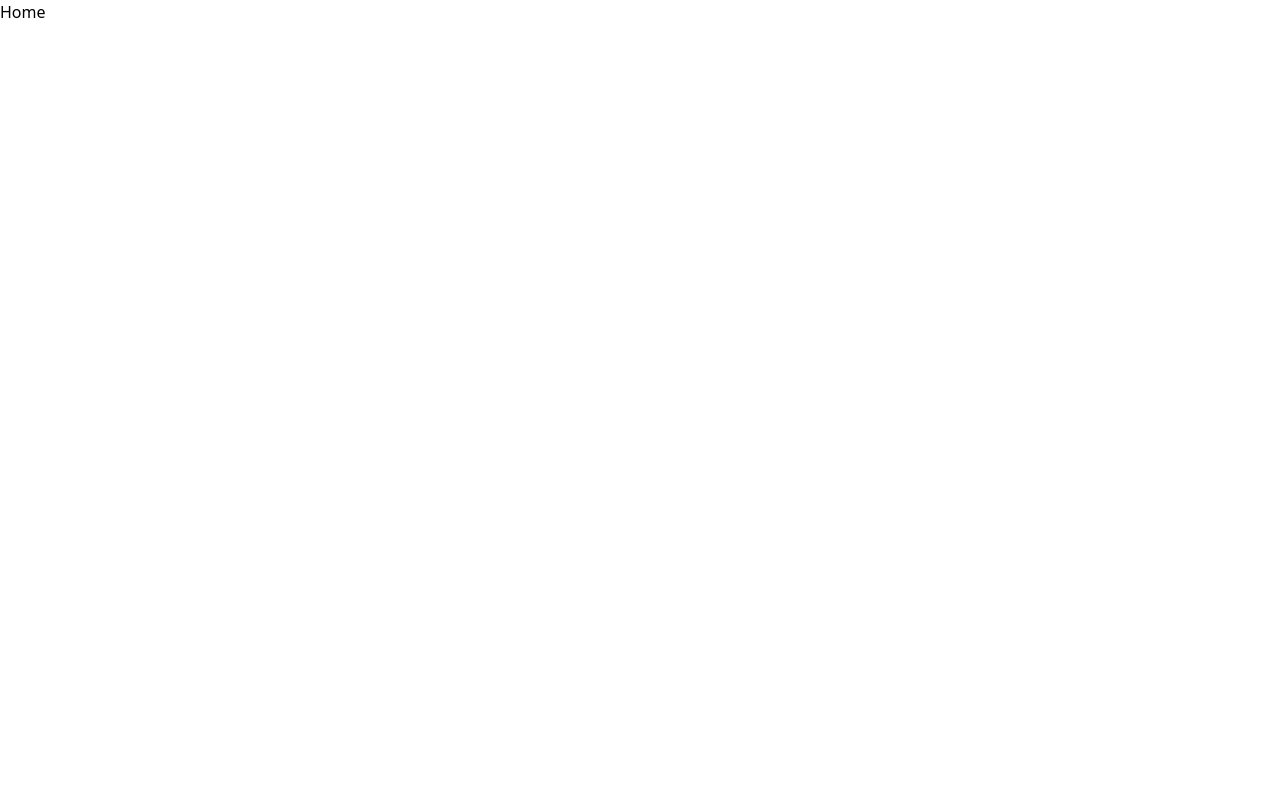
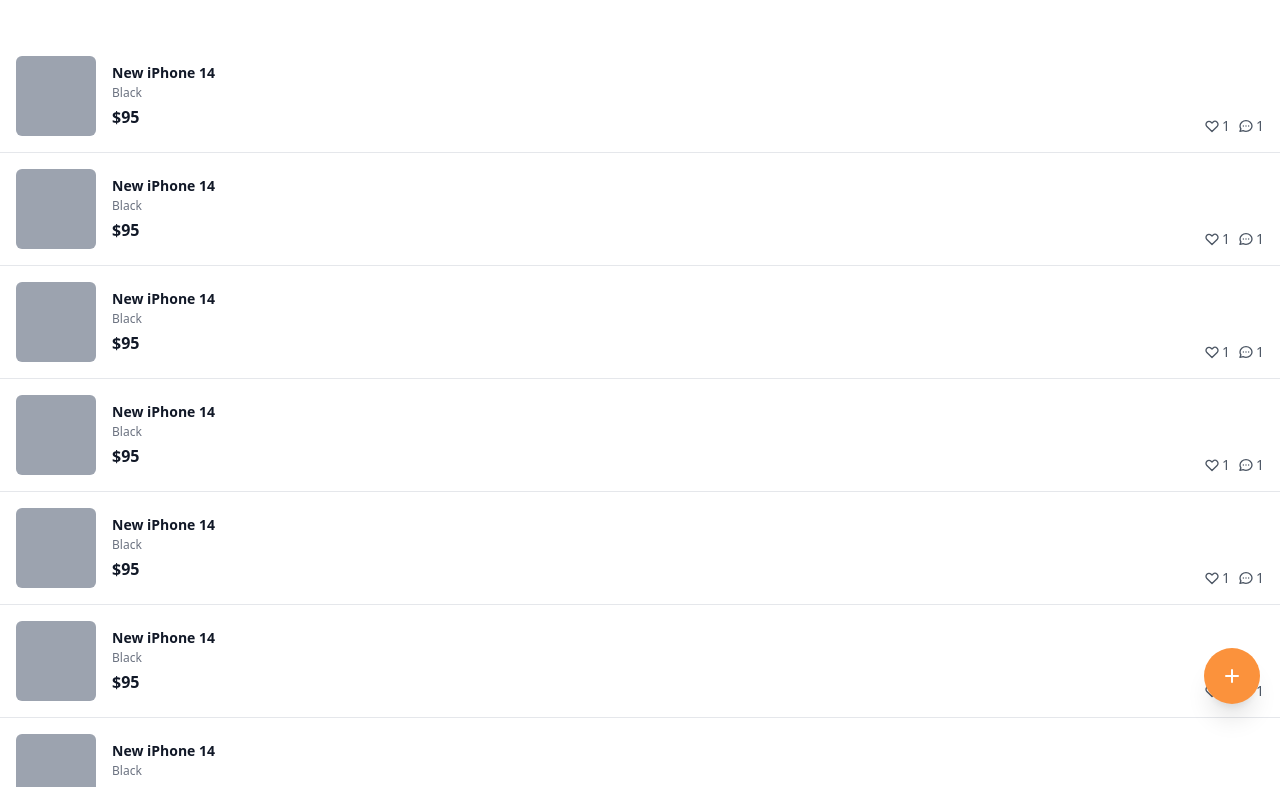
Before and after one commit to kkuyu/-carrot-market, a Next.js app: page / in a window 1280 px wide. Shown: the top 787 px of the page. Built offline with nearby package versions, Linux system fonts and the light colour scheme.

Commit message:
Home Screen

```diff
--- a/pages/index.tsx
+++ b/pages/index.tsx
@@ -1,7 +1,53 @@
 import type { NextPage } from "next";
 
 const Home: NextPage = () => {
-  return <div>Home</div>;
+  return (
+    <div className="flex flex-col py-10">
+      {[1, 1, 1, 1, 1, 1, 1, 1, 1, 1, 1, 1].map((_, i) => (
+        <div key={i} className="border-b">
+          <button type="button" className="flex justify-between items-stretch w-full p-4 cursor-pointer">
+            <div className="flex space-x-4">
+              <div className="flex-none w-20 h-20 bg-gray-400 rounded-md" />
+              <div className="flex flex-col justify-center text-left">
+                <h3 className="text-sm font-semibold text-gray-900">New iPhone 14</h3>
+                <span className="mt-0.5 text-xs text-gray-500">Black</span>
+                <span className="mt-1 font-semibold text-gray-900">$95</span>
+              </div>
+            </div>
+            <div className="flex items-end justify-end space-x-2">
+              <div className="flex items-center space-x-0.5 text-sm text-gray-600">
+                <svg className="flex-none w-4 h-4" fill="none" stroke="currentColor" viewBox="0 0 24 24" xmlns="http://www.w3.org/2000/svg">
+                  <path
+                    strokeLinecap="round"
+                    strokeLinejoin="round"
+                    strokeWidth="2"
+                    d="M4.318 6.318a4.5 4.5 0 000 6.364L12 20.364l7.682-7.682a4.5 4.5 0 00-6.364-6.364L12 7.636l-1.318-1.318a4.5 4.5 0 00-6.364 0z"
+                  ></path>
+                </svg>
+                <span>1</span>
+              </div>
+              <div className="flex items-center space-x-0.5 text-sm text-gray-600">
+                <svg className="flex-none w-4 h-4" fill="none" stroke="currentColor" viewBox="0 0 24 24" xmlns="http://www.w3.org/2000/svg">
+                  <path
+                    strokeLinecap="round"
+                    strokeLinejoin="round"
+                    strokeWidth="2"
+                    d="M8 12h.01M12 12h.01M16 12h.01M21 12c0 4.418-4.03 8-9 8a9.863 9.863 0 01-4.255-.949L3 20l1.395-3.72C3.512 15.042 3 13.574 3 12c0-4.418 4.03-8 9-8s9 3.582 9 8z"
+                  ></path>
+                </svg>
+                <span>1</span>
+              </div>
+            </div>
+          </button>
+        </div>
+      ))}
+      <button className="fixed bottom-24 right-5 p-4 text-white bg-orange-400 transition-colors rounded-full shadow-xl cursor-pointer hover:bg-orange-500">
+        <svg className="h-6 w-6" xmlns="http://www.w3.org/2000/svg" fill="none" viewBox="0 0 24 24" stroke="currentColor" aria-hidden="true">
+          <path strokeLinecap="round" strokeLinejoin="round" strokeWidth="2" d="M12 6v6m0 0v6m0-6h6m-6 0H6" />
+        </svg>
+      </button>
+    </div>
+  );
 };
 
 export default Home;
```
Also changed, not shown: 1 other file (tests, documents, lock files or other folders).
